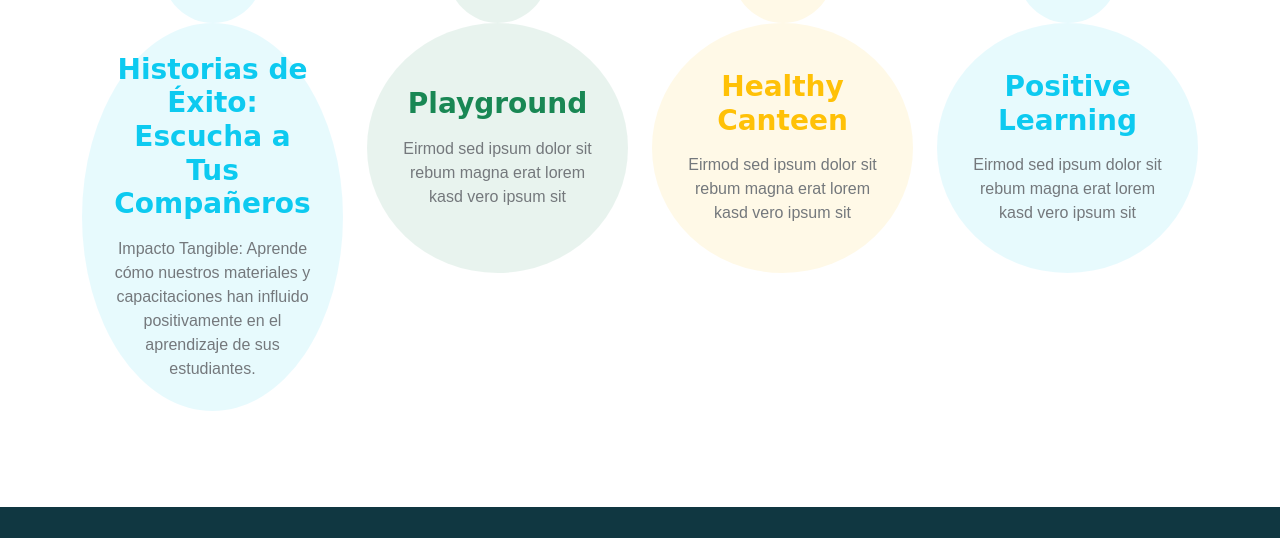
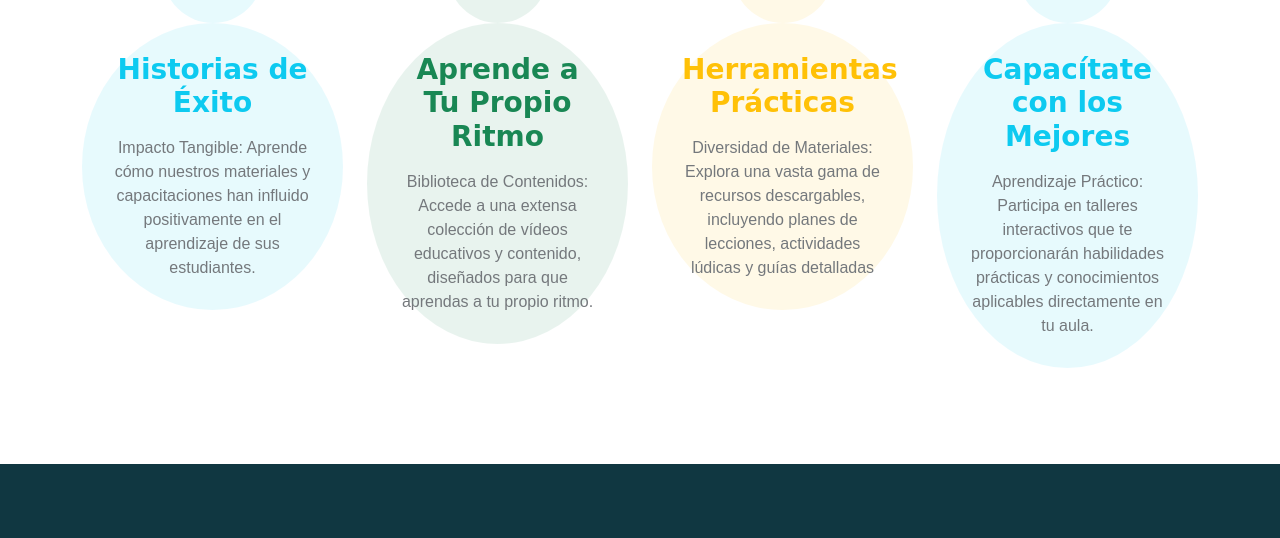
Before and after one commit to chente09/pag-vinculacion, a plain HTML site: page index.html in a window 1280 px wide. Shown: the part 1690-2228 px from the top of the page. Drawn offline with nearby package versions, Linux system fonts and the light colour scheme.

Commit message:
cambios varios

```diff
--- a/index.html
+++ b/index.html
@@ -151,7 +151,7 @@
                                 <span class="bg-info"></span>
                             </div>
                             <div class="facility-text bg-info">
-                                <h3 class="text-info mb-3">Historias de Éxito: Escucha a Tus Compañeros</h3>
+                                <h3 class="text-info mb-3">Historias de Éxito</h3>
                                 <p class="mb-0">Impacto Tangible: Aprende cómo nuestros materiales y
                                     capacitaciones han influido positivamente en el aprendizaje de sus estudiantes.</p>
                             </div>
@@ -165,8 +165,8 @@
                                 <span class="bg-success"></span>
                             </div>
                             <div class="facility-text bg-success">
-                                <h3 class="text-success mb-3">Playground</h3>
-                                <p class="mb-0">Eirmod sed ipsum dolor sit rebum magna erat lorem kasd vero ipsum sit</p>
+                                <h3 class="text-success mb-3">Aprende a Tu Propio Ritmo</h3>
+                                <p class="mb-0">Biblioteca de Contenidos: Accede a una extensa colección de vídeos educativos y contenido, diseñados para que aprendas a tu propio ritmo.</p>
                             </div>
                         </div>
                     </div>
@@ -178,8 +178,8 @@
                                 <span class="bg-warning"></span>
                             </div>
                             <div class="facility-text bg-warning">
-                                <h3 class="text-warning mb-3">Healthy Canteen</h3>
-                                <p class="mb-0">Eirmod sed ipsum dolor sit rebum magna erat lorem kasd vero ipsum sit</p>
+                                <h3 class="text-warning mb-3">Herramientas Prácticas</h3>
+                                <p class="mb-0">Diversidad de Materiales: Explora una vasta gama de recursos descargables, incluyendo planes de lecciones, actividades lúdicas y guías detalladas</p>
                             </div>
                         </div>
                     </div>
@@ -191,8 +191,9 @@
                                 <span class="bg-info"></span>
                             </div>
                             <div class="facility-text bg-info">
-                                <h3 class="text-info mb-3">Positive Learning</h3>
-                                <p class="mb-0">Eirmod sed ipsum dolor sit rebum magna erat lorem kasd vero ipsum sit</p>
+                                <h3 class="text-info mb-3">Capacítate con los Mejores</h3>
+                                <p class="mb-0">
+                                    Aprendizaje Práctico: Participa en talleres interactivos que te proporcionarán habilidades prácticas y conocimientos aplicables directamente en tu aula.</p>
                             </div>
                         </div>
                     </div>
```
